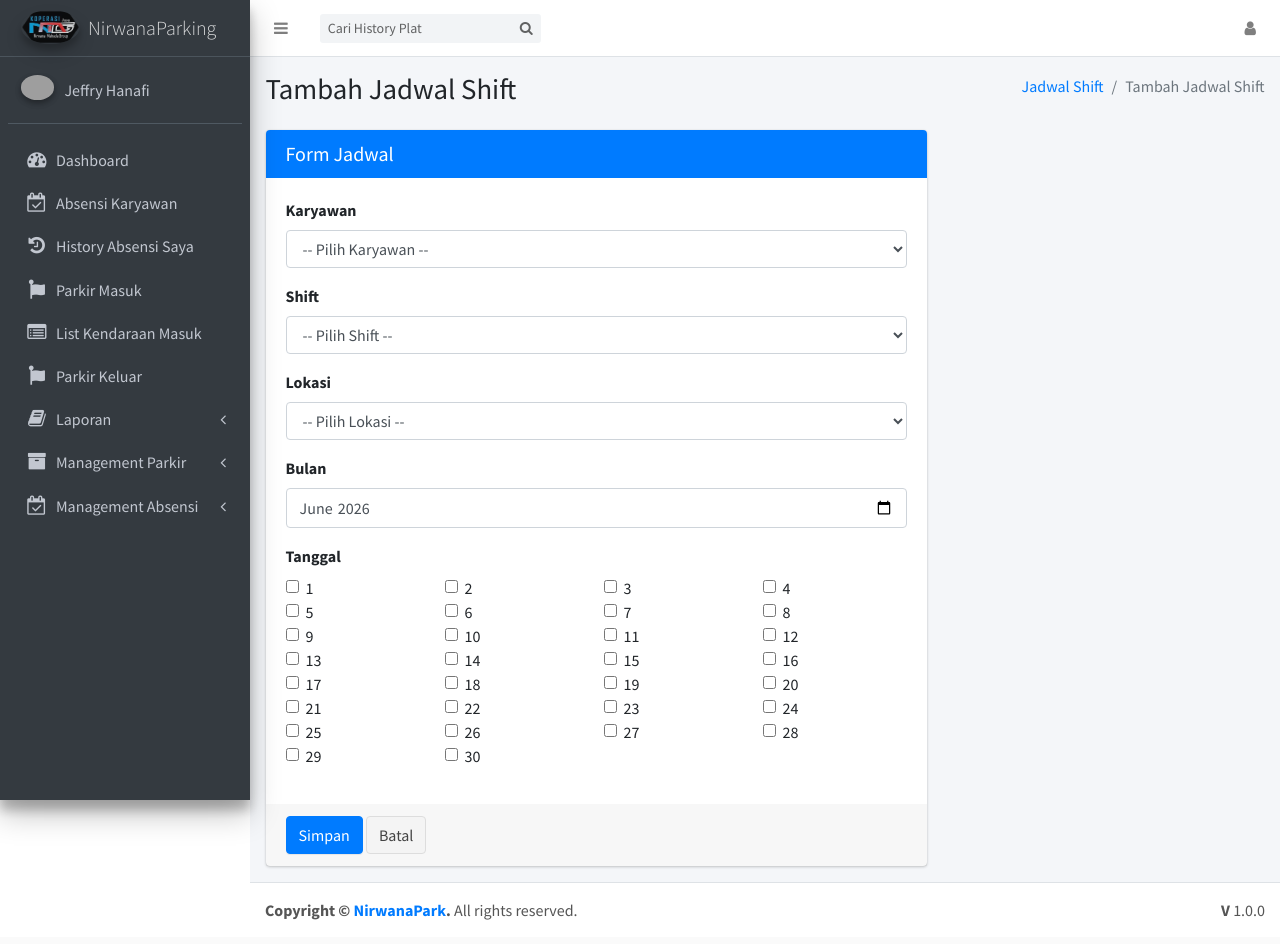
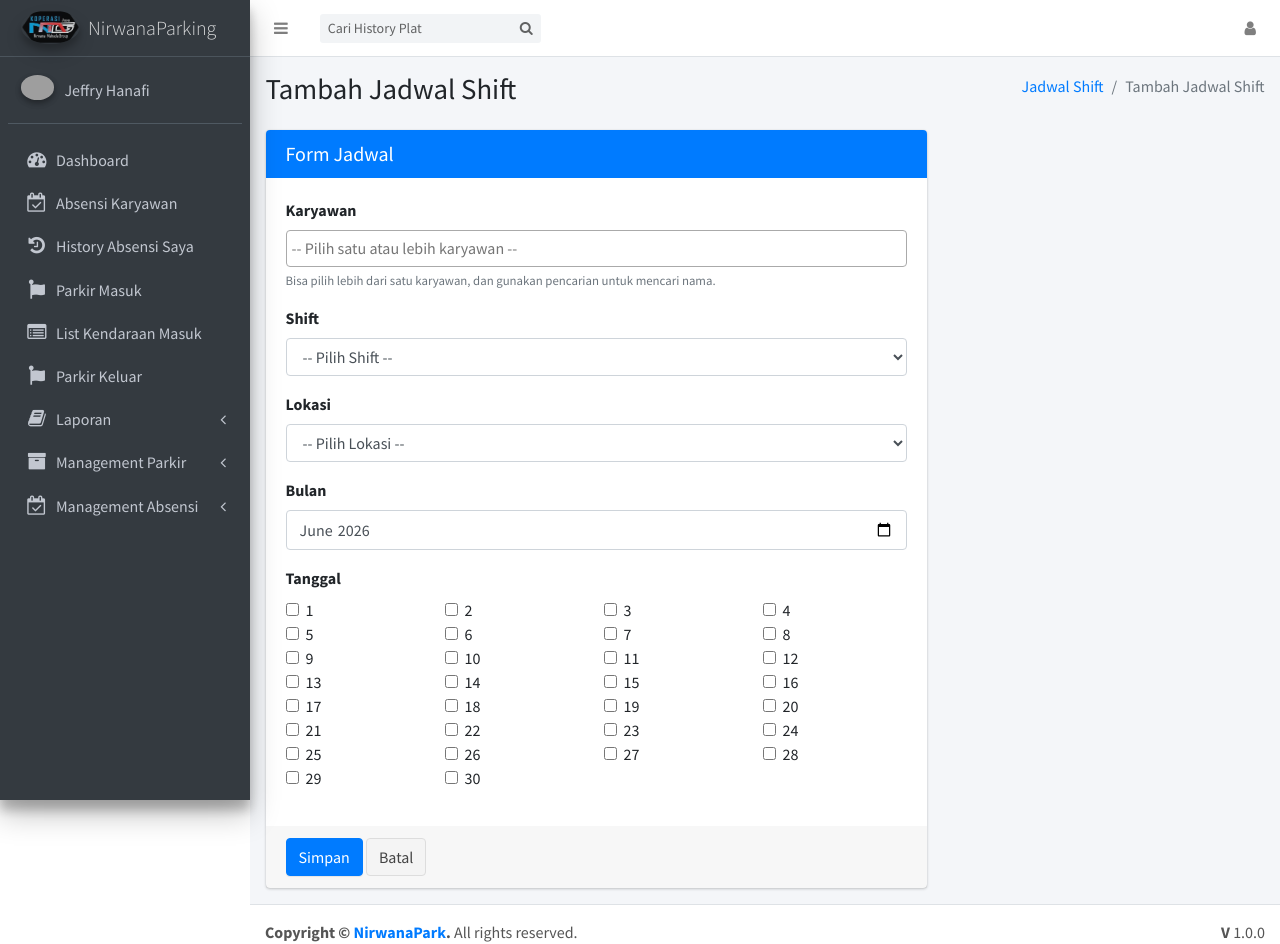
Before and after one commit to jeffry-sudo/nirwana-beach, a CodeIgniter app: page /database/index.php/admin/jadwal_tambah in a window 1280 px wide. Shown: the top 944 px of the page. Before the commit the page ends 920 px from the top, so only its background shows below. Run offline with CodeIgniter, Linux system fonts and the light colour scheme; a user stored in the database is signed in; data comes from the database, SQL or seed files in the repository; some libraries are stand-ins or nearby versions; grey boxes are pictures that could not be loaded.

Commit message:
Multiple select pada tambah jadwal karyawan

```diff
--- a/application/controllers/Admin.php
+++ b/application/controllers/Admin.php
@@ -351,7 +351,7 @@
 	}
 
 	public function jadwal_tambah() {
-		$this->form_validation->set_rules('kd_admin', 'Karyawan', 'trim|required');
+		$this->form_validation->set_rules('kd_admin[]', 'Karyawan', 'trim|required');
 		$this->form_validation->set_rules('kd_shift', 'Shift', 'trim|required');
 		$this->form_validation->set_rules('kd_lokasi', 'Lokasi', 'trim|required');
 		$this->form_validation->set_rules('bulan', 'Bulan', 'trim|required');
@@ -378,13 +378,27 @@
 				return;
 			}
 
-			$kd_admin = $this->input->post('kd_admin');
+			$kd_admins = $this->input->post('kd_admin');
+			if (!is_array($kd_admins) || count($kd_admins) === 0) {
+				$data['title'] = 'Tambah Jadwal Shift';
+				$data['jadwal'] = null;
+				$data['selected_dates'] = is_array($selected_dates) ? $selected_dates : array();
+				$data['date_error'] = 'Pilih minimal satu karyawan.';
+				$this->load->view('formjadwal', $data);
+				return;
+			}
+
 			$kd_shift = $this->input->post('kd_shift');
 			$kd_lokasi = $this->input->post('kd_lokasi');
 			$inserted = 0;
 			foreach ($selected_dates as $tanggal_item) {
 				$tanggal_item = trim($tanggal_item);
 				if (!$tanggal_item) {
+					continue;
+				}
+				foreach ($kd_admins as $kd_admin) {
+					$kd_admin = trim($kd_admin);
+					if (!$kd_admin) {
 						continue;
 					}
 					$this->db->insert('tbl_absensi_jadwal', array(
@@ -395,6 +409,7 @@
 						'created_at' => date('Y-m-d H:i:s'),
 					));
 					$inserted++;
+				}
 			}
 
 			$this->session->set_flashdata('success', $inserted > 0 ? $inserted . ' jadwal berhasil ditambahkan.' : 'Tidak ada jadwal baru yang ditambahkan karena duplikasi.');
--- a/application/views/formjadwal.php
+++ b/application/views/formjadwal.php
@@ -6,6 +6,7 @@
   <title><?php echo $title ?></title>
   <meta name="viewport" content="width=device-width, initial-scale=1">
   <?php $this->load->view('include/base_css'); ?>
+  <link rel="stylesheet" href="https://cdn.jsdelivr.net/npm/select2@4.1.0-rc.0/dist/css/select2.min.css" />
 </head>
 <body class="hold-transition sidebar-mini">
 <?php $this->load->view('include/base_nav'); ?>
@@ -35,12 +36,12 @@
               <div class="card-body">
                 <div class="form-group">
                   <label for="kd_admin">Karyawan</label>
-                  <select class="form-control" name="kd_admin" id="kd_admin" required>
-                    <option value="">-- Pilih Karyawan --</option>
+                  <select class="form-control select2" name="kd_admin[]" id="kd_admin" multiple="multiple" data-placeholder="-- Pilih satu atau lebih karyawan --" required>
                     <?php foreach ($admin_list as $admin) : ?>
-                      <option value="<?php echo $admin['kd_admin']; ?>" <?php echo set_select('kd_admin', $admin['kd_admin'], isset($jadwal['kd_admin']) && $jadwal['kd_admin'] == $admin['kd_admin']); ?>><?php echo $admin['nama_admin']; ?></option>
+                      <option value="<?php echo $admin['kd_admin']; ?>" <?php echo set_select('kd_admin[]', $admin['kd_admin']); ?>><?php echo $admin['nama_admin']; ?></option>
                     <?php endforeach; ?>
                   </select>
+                  <small class="form-text text-muted">Bisa pilih lebih dari satu karyawan, dan gunakan pencarian untuk mencari nama.</small>
                 </div>
                 <div class="form-group">
                   <label for="kd_shift">Shift</label>
@@ -92,6 +93,7 @@
 </div>
 <?php $this->load->view('include/base_footer'); ?>
 <?php $this->load->view('include/base_js'); ?>
+<script src="https://cdn.jsdelivr.net/npm/select2@4.1.0-rc.0/dist/js/select2.min.js"></script>
 <script>
   function generateTanggalSelector(monthValue, selectedDates) {
     const container = document.getElementById('tanggal-container');
@@ -123,6 +125,11 @@
   }
 
   document.addEventListener('DOMContentLoaded', function () {
+    $('.select2').select2({
+      width: '100%',
+      allowClear: true
+    });
+
     const monthInput = document.getElementById('bulan');
     if (!monthInput) {
       return;
```
Lines whose indentation alone changed are shown as unchanged.
